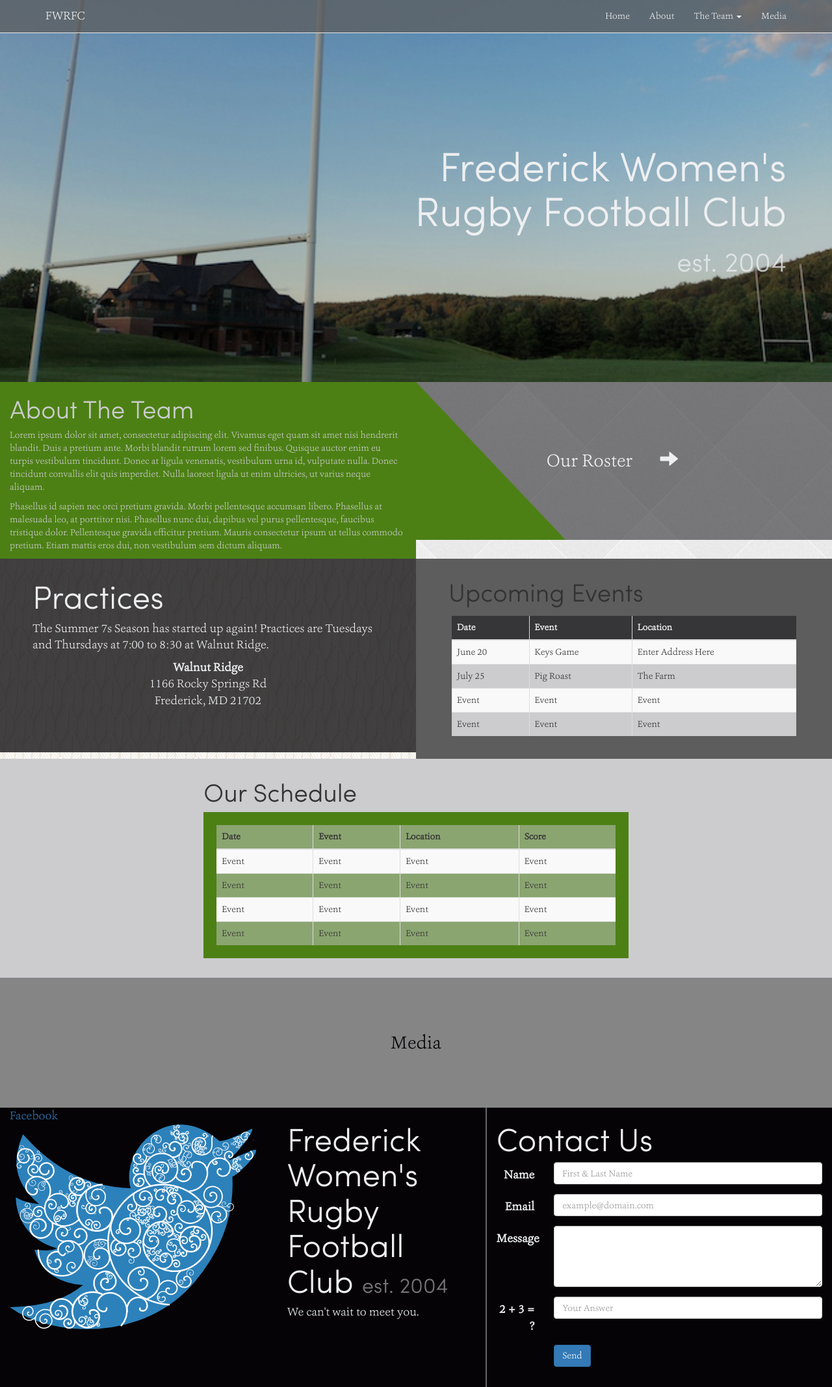
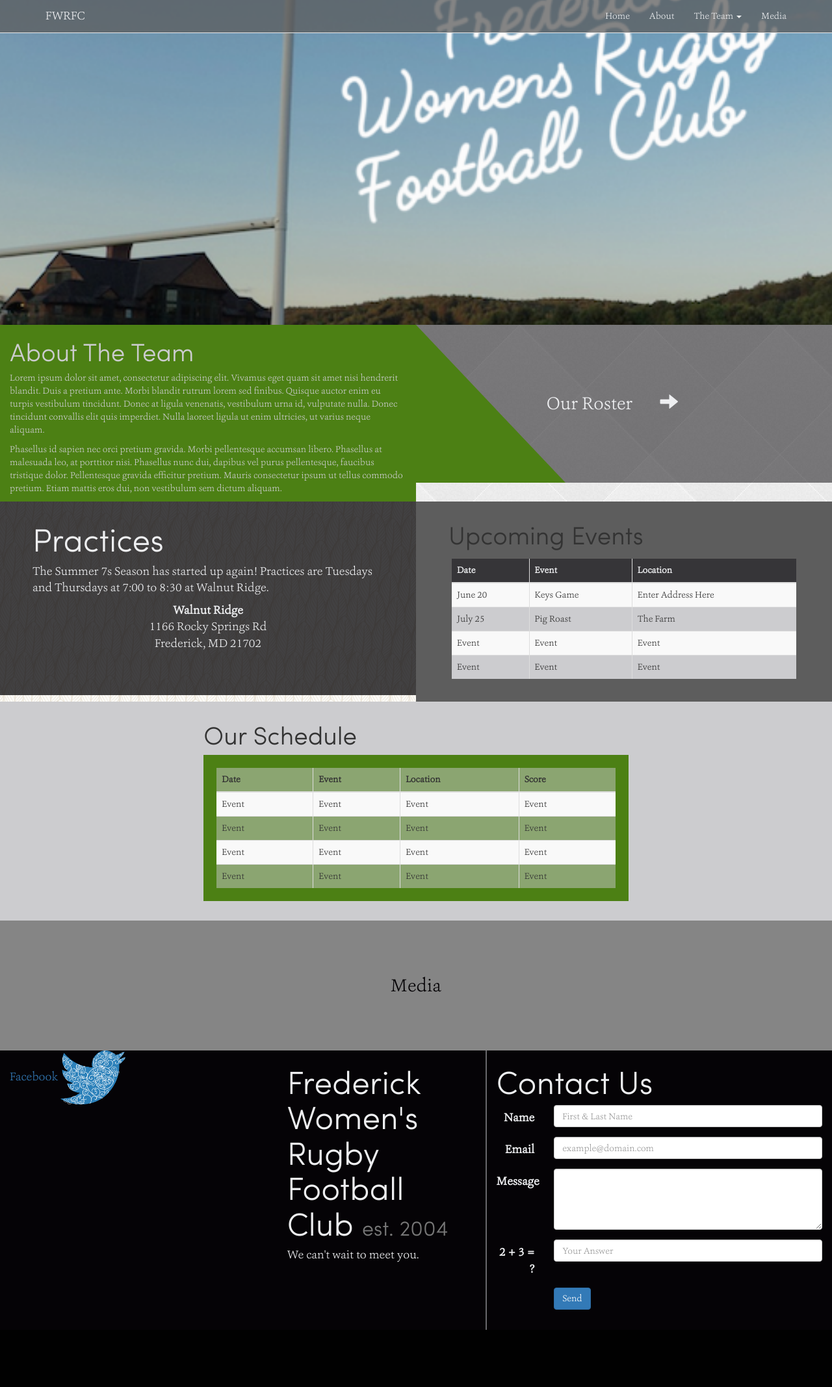
Before and after one commit to nikki6/fwrfc, a PHP site: page / in a window 1280 px wide. Shown: the whole page at 65% size. After the commit the page ends 2047 px from the top, so only its background shows below. Run offline with PHP 8.4, Linux system fonts and the light colour scheme; data that the repository does not hold is empty; some libraries are stand-ins or nearby versions.

Commit message:
started playing with a new title image.and added it to the css and php page.

```diff
--- a/css/main.css
+++ b/css/main.css
@@ -152,7 +152,7 @@ fieldset[disabled] .navbar-default .btn-link:focus {
   color: #ccc; }
 
 .banner {
-  background-image: url(../img/smallrugbypitch25.png);
+  background-image: url(../img/FWRFCFabHeaderWhiteWithBackground.png);
   background-size: cover;
   background-repeat: no-repeat;
   background-position: center;
@@ -169,6 +169,8 @@ fieldset[disabled] .navbar-default .btn-link:focus {
   color: #eeeff1; }
   .jumbotron small {
     color: rgba(238, 239, 241, 0.75); }
+  .jumbotron img {
+    transform: translateX(-400px); }
 
 .first {
   background-image: url(../img/diamond_upholstery/diamond_upholstery_@2X.png);
@@ -281,12 +283,9 @@ fieldset[disabled] .navbar-default .btn-link:focus {
   color: #eeeff1; }
   .footer .contact {
     border-left: solid rgba(204, 204, 207, 0.5) 2px; }
-<<<<<<< HEAD
   .footer .social img {
     width: 100px; }
-=======
-  .footer h3 {
+  .footer .social h3 {
     font-size: 20px; }
->>>>>>> 34cc6639388477f19a41830b589145b6f50db309
 
 /*# sourceMappingURL=main.css.map */
--- a/index.php
+++ b/index.php
@@ -107,10 +107,13 @@ if (!$errName && !$errEmail && !$errMessage && !$errHuman) {
     <div class="row banner">
         <div class="col-sm-12 col-md-12 col-lg-12">
             <div class="jumbotron">
+<!--                <img src="img/FWRFCFabHeaderWhite.png" alt="FWRFC">-->
+<!--
                 <h1>
             Frederick Women's Rugby Football Club<br>
             <small>est. 2004</small>
         </h1>
+-->
 
             </div>
         </div>
--- a/scss/main.scss
+++ b/scss/main.scss
@@ -157,7 +157,8 @@ fieldset[disabled] .navbar-default .btn-link:focus {
 
 
 .banner{
-    background-image: url(../img/smallrugbypitch25.png);
+   // background-image: url(../img/smallrugbypitch25.png);
+    background-image: url(../img/FWRFCFabHeaderWhiteWithBackground.png);
     background-size: cover;
     background-repeat: no-repeat;
     background-position: center;
@@ -175,6 +176,14 @@ fieldset[disabled] .navbar-default .btn-link:focus {
     color: $white;
     small{
         color: $white75;
+    }
+    img{
+//        transform: scale(.25);
+//         -ms-transform: translateX(-300px);
+//        -moz-transform: translateX(-300px);
+//        -webkit-transform: translateX(-300px);
+//        -o-transform: translateX(-300px);
+        transform: translateX(-400px);
     }
 }
 
@@ -325,14 +334,13 @@ fieldset[disabled] .navbar-default .btn-link:focus {
         border-left: solid $grey5 2px;
     }
 
-<<<<<<< HEAD
     .social{
         img{
             width: 100px;
         }
-=======
     h3{
         font-size: 20px;
->>>>>>> 34cc6639388477f19a41830b589145b6f50db309
     }
 }
+
+}
```
Also changed, not shown: img/FWRFCFabHeaderWhite.png (added), img/FWRFCFabHeaderWhiteWithBackground.png (added), img/FWRFCHeader.svg (added), 2 other files.
